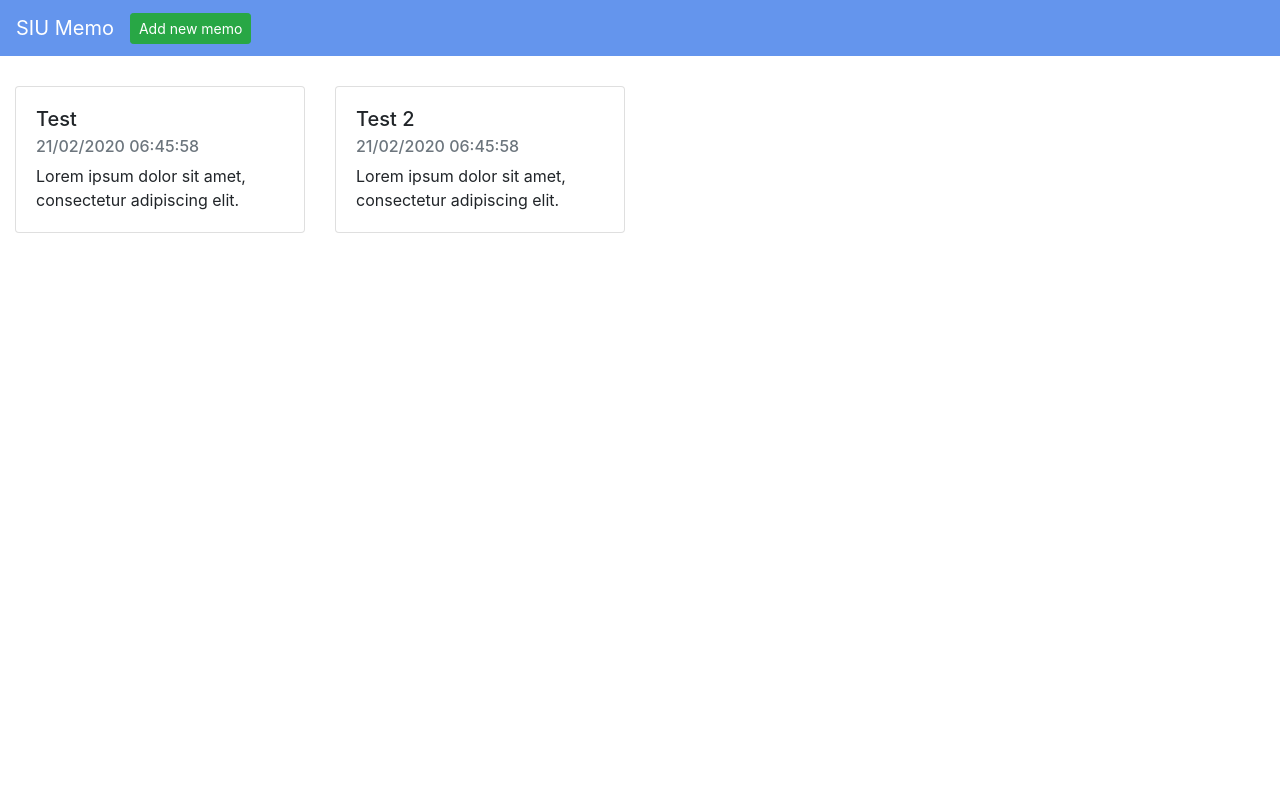
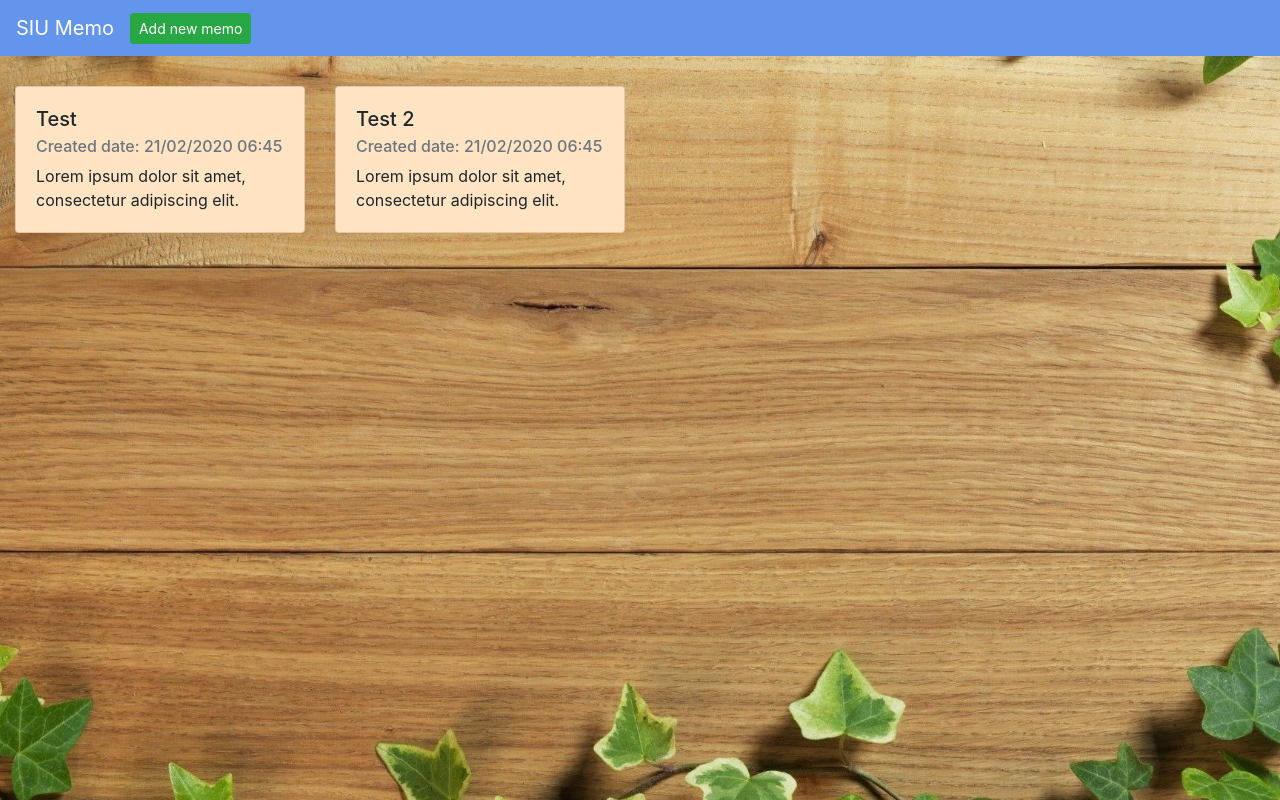
Before and after one commit to kntrieu/siu_memo, a React (Create React App) app: page / in a window 1280 px wide. Built offline with nearby package versions, Linux system fonts and the light colour scheme.

Commit message:
Develop "Edit" memo

```diff
--- a/src/actions/actionTypes.js
+++ b/src/actions/actionTypes.js
@@ -1,7 +1,8 @@
 const ACTION_TYPES = {
     ADD_NEW_MEMO: "ADD_NEW_MEMO",
     SELECT_MEMO: "SELECT_MEMO",
-    EDIT_MEMO: "EDIT_MEMO"
+    EDIT_MEMO: "EDIT_MEMO",
+    SAVE_MEMO: "SAVE_MEMO"
 };
 
 let actionTypes = ACTION_TYPES
--- a/src/actions/index.js
+++ b/src/actions/index.js
@@ -28,3 +28,11 @@ export const editMemo = (memo) => {
         payload: memo
     }
 }
+
+
+export const saveMemo = (memo) => {
+    return {
+        type: actionTypes.SAVE_MEMO,
+        payload: memo
+    }
+}
--- a/src/components/App.css
+++ b/src/components/App.css
@@ -1,6 +1,12 @@
 .siu-container {
   padding-left: 0px !important;
   padding-right: 0px !important;
+  overflow-x: hidden;
+  position: fixed;
+  height: 100%;
+  overflow-y: auto;
+  background-image: url('../images/board.jpg');
+  background-size: cover;
 }
 
 .siu-container .siu-navbar {
@@ -15,8 +21,11 @@
 
 .siu-dashboard .siu-memo-list .siu-memo-item:hover {
   cursor: pointer;
+  background-color: cornsilk;
 }
 
 .siu-dashboard .siu-memo-list .siu-memo-item {
   margin-top: 15px;
+  background-color: bisque;
+  transition: 0.3s;
 }
--- a/src/components/MemoItem.js
+++ b/src/components/MemoItem.js
@@ -3,12 +3,12 @@ import {connect} from 'react-redux';
 import {bindActionCreators} from 'redux';
 import {selectMemo} from '../actions';
 import {editMemo} from '../actions';
+import {saveMemo} from '../actions';
 import moment from 'moment';
 import MemoModel from '../models/MemoModel';
 import { Modal } from 'react-bootstrap';
 import { Button } from 'react-bootstrap';
 
-let showModal = false;
 class MemoItem extends Component {
 
     onTitleChange (event, memo) {
@@ -20,6 +20,16 @@ class MemoItem extends Component {
         editMemoModel.name = titleValue;
 
         this.props.editMemo(editMemoModel);
+    }
+
+    onMemoChange (event, memo) {
+
+        let propertyName = event.target.id;
+        let propertyValue = event.target.value;
+        let editMemo = new MemoModel(memo);
+
+        editMemo[propertyName] = propertyValue;
+        this.props.editMemo(editMemo);
     }
 
     state = {
@@ -48,11 +58,17 @@ class MemoItem extends Component {
         this.setState({isEdit: true});
     }
 
+    handleSave (memo) {
+        this.props.saveMemo(memo);
+
+        this.handleClose();
+    }
+
     render () {
-        let date_created = new moment(this.props.memo.created_date).format("DD/MM/YYYY HH:mm:ss");
+        let date_created = new moment(this.props.memo.created_date).format("DD/MM/YYYY HH:mm");
 
         //Define popup's saveChange button
-        let saveChangesButton = this.state.isEdit ? <Button variant="primary" onClick={(event)=> {this.handleSave(event, this.props.memo)}}>Save change</Button> : "";
+        let saveChangesButton = this.state.isEdit ? <Button variant="primary" onClick={(event)=> {this.handleSave(this.props.selectedMemo)}}>Save change</Button> : "";
 
         //Define popup's edit button
         let editButton = !this.state.isEdit ? <Button variant="success" onClick={(event)=> {this.handleEdit(event)}}>Edit</Button> : "";
@@ -63,22 +79,22 @@ class MemoItem extends Component {
 
         if (this.state.isEdit) {
             popupTitle = <div className="form-group">
-                            <input className="form-control" type="text" placeholder="Enter memo title" value={this.props.memo.name} />
+                            <input id="name" className="form-control" onChange={(event) => {this.onMemoChange(event, this.props.selectedMemo)}} type="text" placeholder="Enter memo title" value={this.props.selectedMemo.name} />
                          </div>;
             popupContent = <div className="form-group">
-                                <textarea className="form-control">{this.props.memo.content}</textarea>
+                                <textarea id="content" className="form-control" onChange={(event) => {this.onMemoChange(event, this.props.selectedMemo)}} value={this.props.selectedMemo.content}></textarea>
                            </div>
         } else {
             popupTitle = <Modal.Title>{this.props.selectedMemo ? this.props.selectedMemo.name : ""}</Modal.Title>
-            popupContent = this.props.memo ? this.props.memo.content : "";
+            popupContent = this.props.selectedMemo ? this.props.selectedMemo.content : "";
         }
 
         return (
             <>
-                <div className="siu-memo-item card" onClick={() => { this.handleClickMemo(this.props.memo) }}>
+                <div className="siu-memo-item card" title="Click to view" onClick={() => { this.handleClickMemo(this.props.memo) }}>
                     <div className="card-body">
                         <h5 className="card-title">{this.props.memo.name}</h5>
-                        <h6 className="card-subtitle mb-2 text-muted">{date_created}</h6>
+                        <h6 className="card-subtitle mb-2 text-muted">Created date: {date_created}</h6>
                         <p className="card-text">{this.props.memo.content}</p>
                     </div>
                 </div>
@@ -94,7 +110,6 @@ class MemoItem extends Component {
                         <Button variant="secondary" onClick={()=> {this.handleClose()}}>Close</Button>
                         {editButton}
                         {saveChangesButton}
-
                     </Modal.Footer>
                 </Modal>
             </>
@@ -109,7 +124,7 @@ function mapStateToProps(state) {
 }
 
 function mapDispatchToProps(dispatch) {
-    return bindActionCreators({selectMemo: selectMemo, editMemo: editMemo}, dispatch);
+    return bindActionCreators({selectMemo: selectMemo, editMemo: editMemo, saveMemo: saveMemo}, dispatch);
 }
 
 let MemoItemComponent = connect(mapStateToProps, mapDispatchToProps)(MemoItem);
--- a/src/reducers/memos-reducer.js
+++ b/src/reducers/memos-reducer.js
@@ -18,24 +18,17 @@ const memos = [
 const memoReducer = (state = memos, action) => {
     switch (action.type) {
         case actionTypes.ADD_NEW_MEMO:
-
             return [...state, action.payload];
-        case actionTypes.EDIT_MEMO:
-            return state.map ((item, index) => {
+        case actionTypes.SAVE_MEMO:
+            return state.map((item) => {
                 if (item.id !== action.payload.id) {
-                    return item
+                    return item;
                 }
 
-                let a = {...item, ...action.payload};
-
-                console.log(a);
-
                 return {
-                    ...item,
-                    ...action.payload
+                    ...item, ...action.payload
                 }
             })
-
         default:
             return state;
     }
--- a/src/reducers/selected-memo-reducer.js
+++ b/src/reducers/selected-memo-reducer.js
@@ -4,6 +4,11 @@ const selectedMemoReducer = (state = null, action) => {
     switch (action.type) {
         case actionTypes.SELECT_MEMO:
             return action.payload;
+        case actionTypes.EDIT_MEMO:
+            return {
+                ...state,
+                ...action.payload
+            }
         default:
             return state;
     }
```
Also changed, not shown: src/images/board.jpg (renamed from public/board.jpg).
